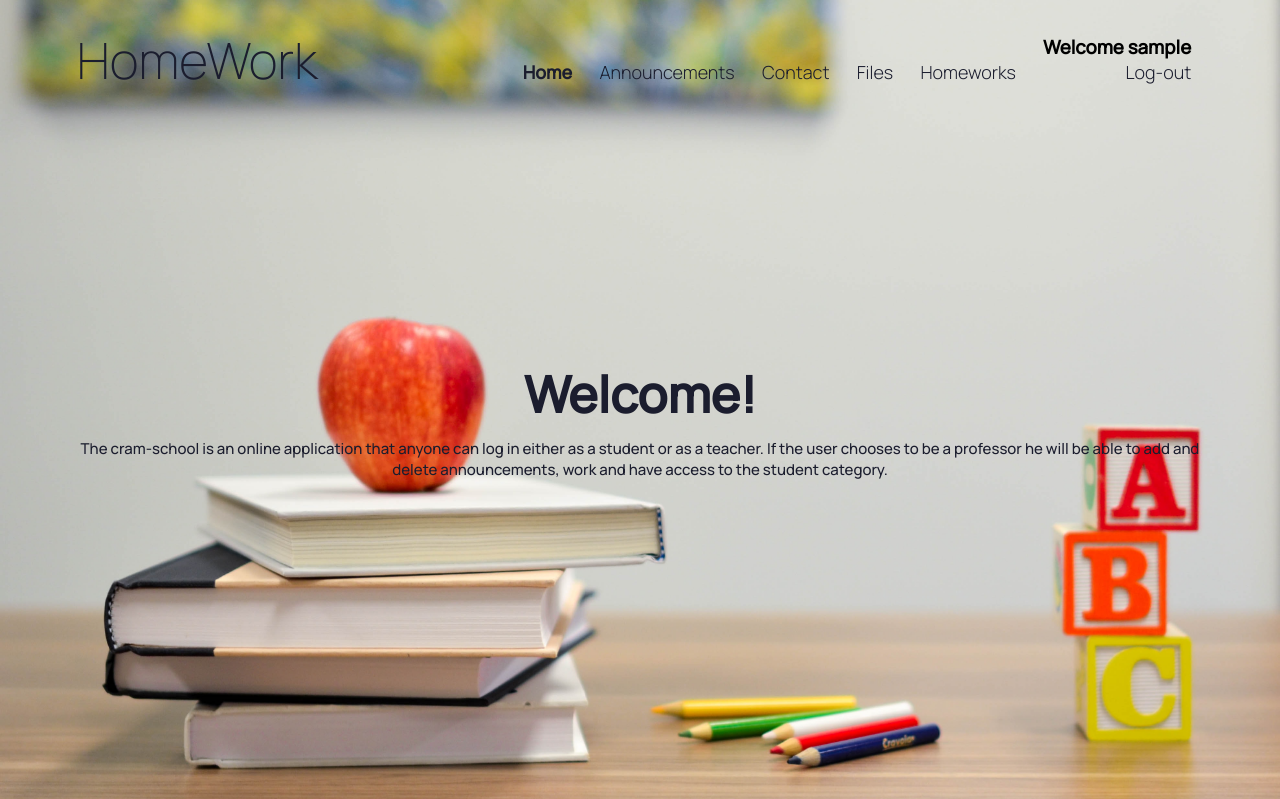
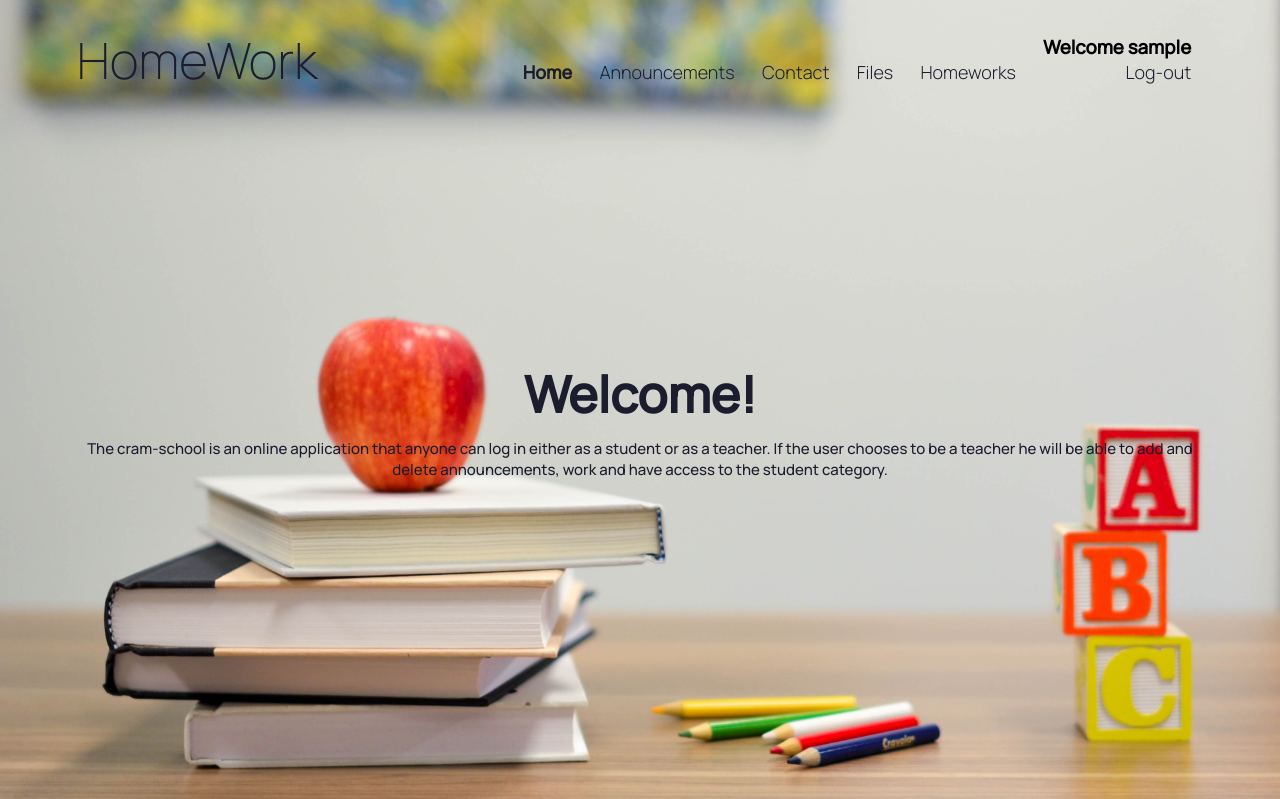
Before and after one commit to DimitriosKP/Cram-school-website, a PHP site: page / in a window 1280 px wide. Shown: the top 799 px of the page. Run offline with PHP 8.4, Linux system fonts and the light colour scheme; the visitor is signed in with stand-in values (Sample User, id 1); some libraries are stand-ins or nearby versions.

Commit message:
Update index.php

```diff
--- a/index.php
+++ b/index.php
@@ -22,7 +22,7 @@
         <div class="text-box">
             <h1>Welcome!</h1>
             <p> The cram-school is an online application that anyone can log in either as a student or as a teacher.
-                If the user chooses to be a professor he will be able to add and delete announcements, work and have
+                If the user chooses to be a teacher he will be able to add and delete announcements, work and have
                 access to the student category.
             </p>
         </div>
```
